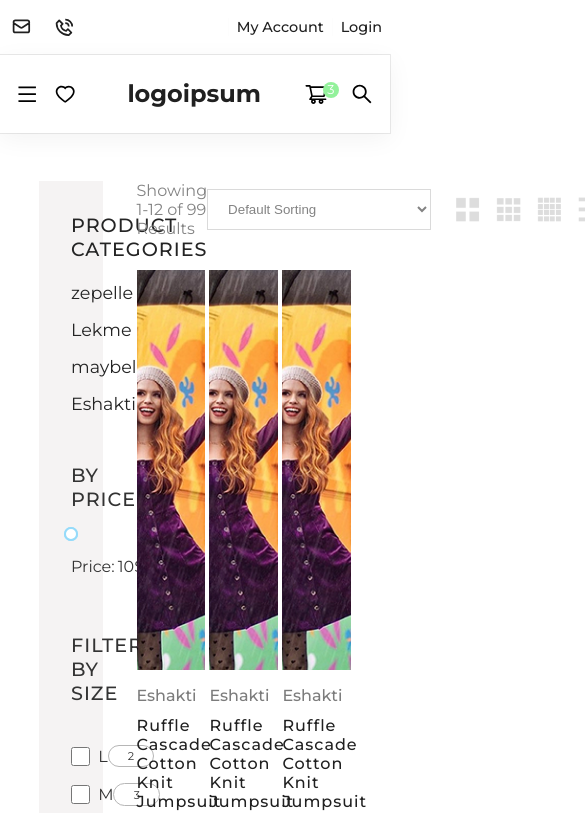
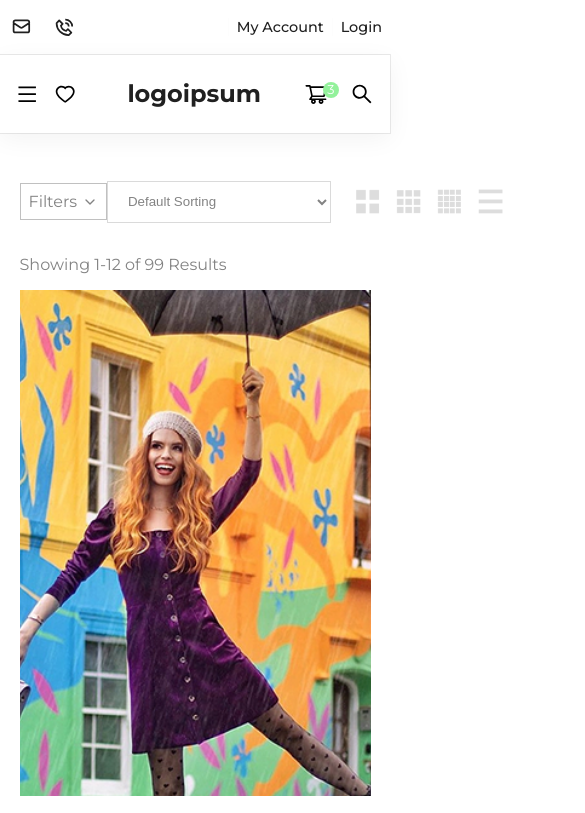
Before and after one commit to pradeepmalvi/eshakti-react, a React (Create React App) app: page /category-page in a window 390 px wide. Shown: the top 813 px of the page, 585 px wide, since content can reach past the window. Built offline with nearby package versions, Linux system fonts and the light colour scheme.

Commit message:
responsiveness of category page is almost done..

```diff
--- a/src/components/category-page/CategoryPage.component.js
+++ b/src/components/category-page/CategoryPage.component.js
@@ -1,10 +1,14 @@
-import React from "react";
+import React, { useState } from "react";
 import "./categoryPage.styles.scss";
 
+// local icons
 import icon1 from "../../assets/icons/01.png";
 import icon2 from "../../assets/icons/02.png";
 import icon3 from "../../assets/icons/03.png";
 import icon4 from "../../assets/icons/04.png";
+
+// react icons
+import { FiChevronDown } from "react-icons/fi";
 
 import ProductCard from "../productCard/ProductCard.component";
 import CategoryNamesFilter from "../category-names-filter/CategoryNamesFilter.component";
@@ -15,18 +19,31 @@ import ColorFilter from "../colorFilter/ColorFilter.component";
 // react icons
 import { FaDiceFour } from "react-icons/fa";
 
-export default function categoryListing() {
+export default function CategoryListing() {
+  const [showFilter, setShowFilter] = useState("");
+
+  console.log(showFilter);
+
   return (
     <div className="category-listing">
       <div className="inner-container">
-        <div className="filters-area">
+        <div className={`filters-area ${showFilter}`}>
           <CategoryNamesFilter />
           <PriceFilter />
           <SizeFilter />
           <ColorFilter />
         </div>
         <div className="product-listing">
-          <div className="details-and-viewOptions">
+          <div className="details-and-view-options">
+            <div
+              className="filter-badge"
+              onClick={() => setShowFilter(showFilter === "show" ? "" : "show")}
+            >
+              <span className="text">Filters</span>
+              <span className="icon">
+                <FiChevronDown />
+              </span>
+            </div>
             <div className="number-of-results">Showing 1-12 of 99 Results</div>
 
             <div className="right-actions">
@@ -45,6 +62,9 @@ export default function categoryListing() {
               </div>
             </div>
           </div>
+          <div className="number-of-results-small">
+            Showing 1-12 of 99 Results
+          </div>
 
           <div className="products">
             <ProductCard />
--- a/src/components/category-page/categoryPage.styles.scss
+++ b/src/components/category-page/categoryPage.styles.scss
@@ -13,11 +13,25 @@
     }
 
     .product-listing {
-      .details-and-viewOptions {
+      .details-and-view-options {
         display: flex;
         justify-content: space-between;
         align-items: center;
         margin-bottom: 2rem;
+
+        .filter-badge {
+          display: none;
+          justify-content: space-between;
+          align-items: center;
+          border: 1px solid #c0c0c0;
+          padding: 0.5rem;
+          color: #838383;
+
+          .icon {
+            display: flex;
+            margin-left: 0.3rem;
+          }
+        }
 
         .number-of-results {
           color: #838383;
@@ -50,6 +64,13 @@
           }
         }
       }
+
+      .number-of-results-small {
+        display: none;
+        color: #838383;
+        margin-bottom: 1rem;
+      }
+
       .products {
         display: grid;
         grid-template-columns: 32% 32% 32%;
--- a/src/components/navBar/navbar.styles.scss
+++ b/src/components/navBar/navbar.styles.scss
@@ -69,6 +69,7 @@
     .icon {
       margin: 0.5rem;
       display: flex;
+      cursor: pointer;
     }
 
     .menu {
--- /dev/null
+++ b/src/mediaqueries/_categoryPage.media.styles.scss
@@ -0,0 +1,232 @@
+@media only screen and (max-width: 642px) {
+  .category-listing {
+    .inner-container {
+      .product-listing {
+        .products {
+          grid-template-columns: 100% !important;
+          .product_card {
+            .img {
+              height: 60vh !important;
+            }
+          }
+        }
+      }
+    }
+  }
+}
+
+@media only screen and (max-width: 690px) {
+  .App {
+    .category-listing {
+      .inner-container {
+        .filters-area {
+          display: none;
+
+          &.show {
+            .price-filter,
+            .category-names-filter,
+            .size-filter,
+            .color-filter {
+              width: 100% !important;
+              margin-bottom: 2rem !important;
+            }
+          }
+        }
+      }
+    }
+  }
+}
+
+@media only screen and (max-width: 782px) {
+  .category-listing {
+    .inner-container {
+      .product-listing {
+        .product_card {
+          .img {
+            height: 32vh !important;
+          }
+        }
+      }
+    }
+  }
+}
+
+@media only screen and (max-width: 800px) {
+  .App {
+    .category-listing {
+      .inner-container {
+        .filters-area {
+          display: none;
+
+          &.show {
+            height: 70vh;
+            display: flex;
+            justify-content: space-between;
+            flex-wrap: wrap;
+            overflow-y: scroll;
+
+            .price-filter,
+            .category-names-filter,
+            .size-filter,
+            .color-filter {
+              .title {
+                font-size: 1rem;
+              }
+            }
+          }
+        }
+      }
+    }
+  }
+}
+
+@media only screen and (max-width: 992px) {
+  .App {
+    .category-listing {
+      .inner-container {
+        .product-listing {
+          width: 90vw !important;
+        }
+
+        .filters-area {
+          display: none;
+
+          &.show {
+            .price-filter,
+            .category-names-filter,
+            .size-filter,
+            .color-filter {
+              width: 100% !important;
+              margin-bottom: 2rem !important;
+            }
+          }
+        }
+      }
+    }
+  }
+}
+
+// @media only screen and (max-width: 1140px) {
+//   .App {
+//     .category-listing {
+//       .inner-container {
+//         .filters-area {
+//           display: none;
+
+//           &.show {
+//             height: 70vh;
+//             display: flex;
+//             justify-content: space-between;
+//             flex-wrap: wrap;
+//             overflow-y: scroll;
+
+//             .price-filter,
+//             .category-names-filter,
+//             .size-filter,
+//             .color-filter {
+//               width: 45%;
+//               margin-top: 0;
+//               margin-right: 1rem;
+//               margin-bottom: 1rem;
+//             }
+//           }
+//         }
+//       }
+//     }
+//   }
+// }
+
+@media only screen and (max-width: 1140px) {
+  .App {
+    .category-listing {
+      position: relative;
+
+      .inner-container {
+        display: flex;
+
+        .filters-area {
+          display: none;
+          position: absolute;
+          left: 9%;
+          top: 6rem;
+          width: 82%;
+
+          &.show {
+            height: 70vh;
+            display: flex;
+            justify-content: space-between;
+            flex-wrap: wrap;
+            overflow-y: scroll;
+
+            .price-filter,
+            .category-names-filter,
+            .size-filter,
+            .color-filter {
+              width: 45%;
+              margin-top: 0;
+              margin-right: 1rem;
+            }
+          }
+        }
+
+        .product-listing {
+          width: 80vw;
+
+          .details-and-view-options {
+            justify-content: space-between !important;
+
+            .filter-badge {
+              display: flex;
+              cursor: pointer;
+            }
+          }
+
+          .products {
+            grid-template-columns: 46% 46%;
+
+            .product_card {
+              .img {
+                height: 47vh;
+              }
+            }
+          }
+        }
+      }
+    }
+  }
+}
+
+@media only screen and (max-width: 1260px) {
+  .App {
+    .category-listing {
+      .inner-container {
+        .product-listing {
+          .details-and-view-options {
+            justify-content: flex-end;
+          }
+          .number-of-results-small {
+            display: block;
+          }
+          .number-of-results {
+            display: none;
+          }
+        }
+      }
+    }
+  }
+}
+
+@media only screen and (max-width: 1340px) {
+  .App {
+    .category-listing {
+      .inner-container {
+        grid-template-columns: 35% 50%;
+        .product-listing {
+          .products {
+            grid-template-columns: 47% 47%;
+          }
+        }
+      }
+    }
+  }
+}
--- a/src/mediaqueries/_homepage.media.styles.scss
+++ b/src/mediaqueries/_homepage.media.styles.scss
@@ -57,6 +57,12 @@
           width: 100% !important;
           margin-bottom: 1.5rem;
         }
+      }
+    }
+
+    .bottom_bar {
+      .copyright_text {
+        font-size: 0.8rem;
       }
     }
   }
--- a/src/mediaqueries/main.scss
+++ b/src/mediaqueries/main.scss
@@ -1 +1,2 @@
 @import "./homepage.media.styles";
+@import "./categoryPage.media.styles";
```
Also changed, not shown: src/assets/images/yarn.lock.png (added), 1 other file (tests, documents, lock files or other folders).
